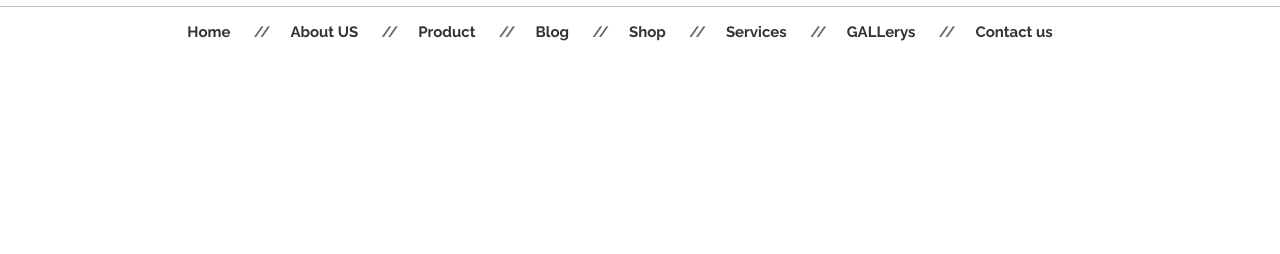
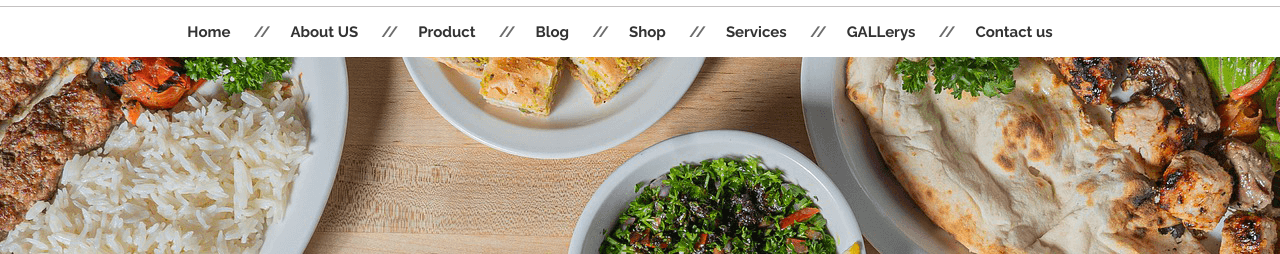
Before and after one commit to jacky760828/appedu-demo_scss, a plain HTML site: page index.html in a window 1280 px wide. Shown: the part 144-398 px from the top of the page. Drawn offline with nearby package versions, Linux system fonts and the light colour scheme; files whose address does not match are found by name.

Commit message:
img
modify,img

```diff
--- a/style.scss
+++ b/style.scss
@@ -210,7 +210,7 @@ nav{
 ///////////////////////////
 .kv{
 
-background-image: url('../WEB0704/img/kv.png');
+background-image: url('img/kv.png');
 background-position:center center;
 height:600px;
 
```
Also changed, not shown: style.css, style.min.css, 2 other files.
